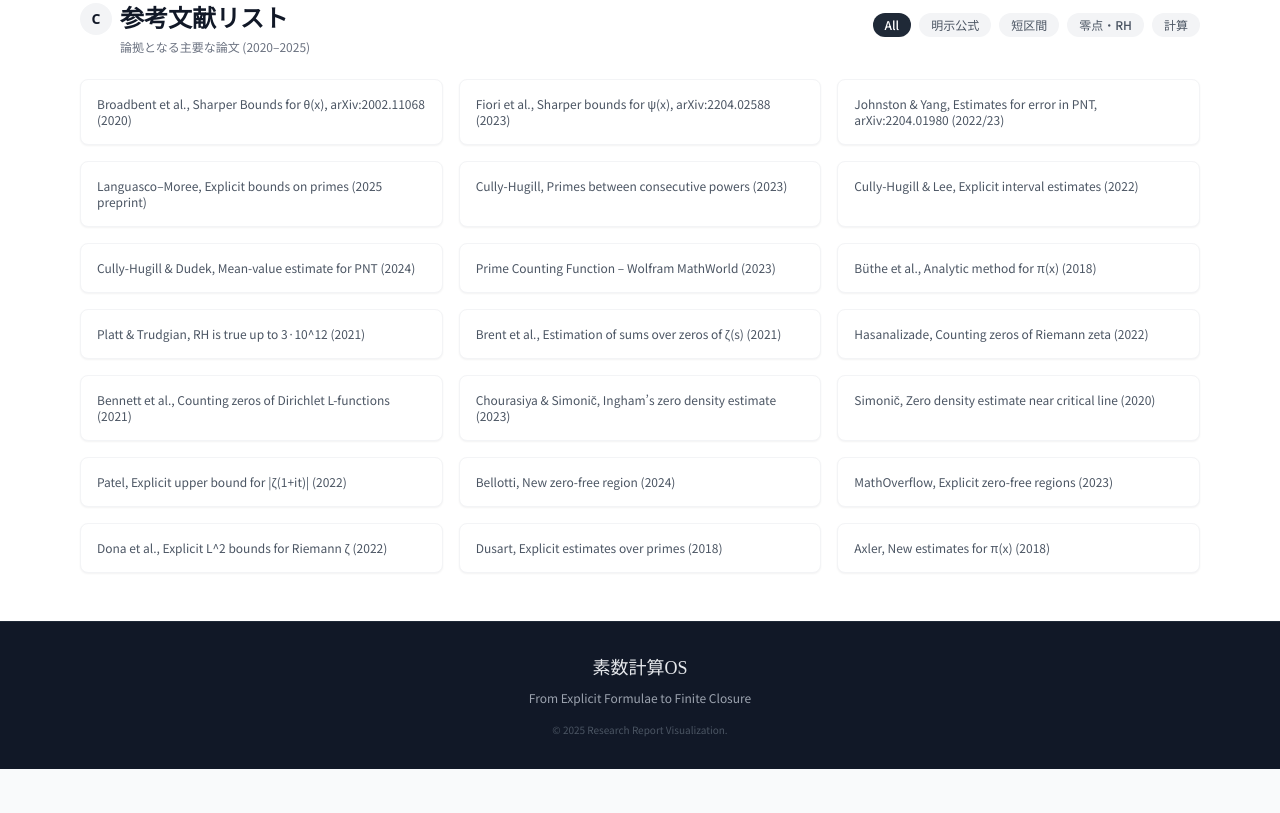
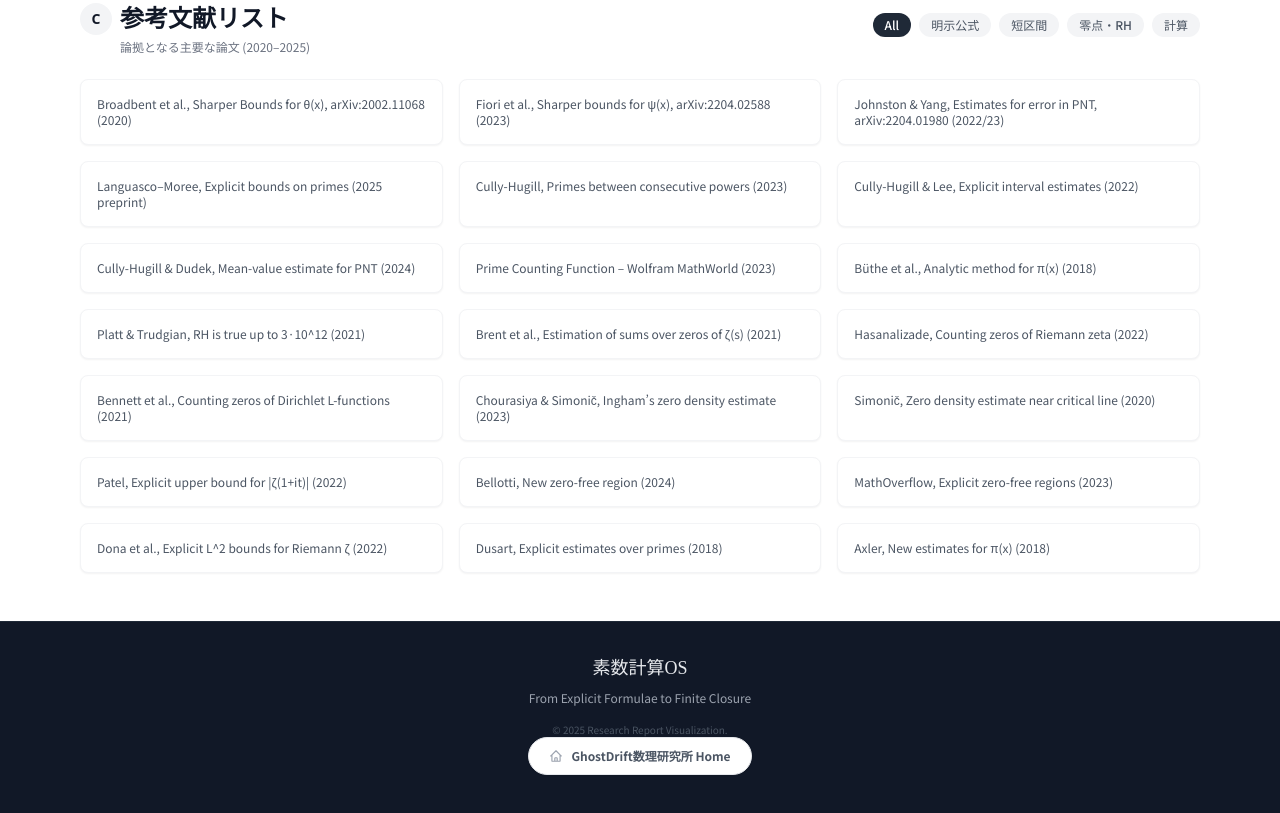
Before and after one commit to GhostDriftTheory/prime-os-explicit-map-JP, a plain HTML site: page index.html in a window 1280 px wide. Shown: the part 1770-2583 px from the top of the page. Before the commit the page ends 2539 px from the top, so only its background shows below. Drawn offline with nearby package versions, Linux system fonts and the light colour scheme.

Commit message:
Update index.html

```diff
--- a/index.html
+++ b/index.html
@@ -281,6 +281,13 @@
             <p class="text-xs mb-4">From Explicit Formulae to Finite Closure</p>
             <p class="text-[10px] text-gray-600">&copy; 2025 Research Report Visualization.</p>
         </div>
+        <div class="mb-8">
+            <a href="https://ghostdrifttheory.github.io/ghostdrifttheory.github.io-JP/" class="inline-flex items-center gap-2 px-5 py-2.5 bg-white border border-gray-200 rounded-full text-xs font-bold text-gray-600 hover:text-teal-700 hover:border-teal-200 hover:bg-teal-50/50 transition-all shadow-sm hover:shadow-md group">
+               <svg class="w-3.5 h-3.5 text-gray-400 group-hover:text-teal-600 transition-colors" fill="none" stroke="currentColor" viewBox="0 0 24 24"><path stroke-linecap="round" stroke-linejoin="round" stroke-width="2" d="M3 12l2-2m0 0l7-7 7 7M5 10v10a1 1 0 001 1h3m10-11l2 2m-2-2v10a1 1 0 01-1 1h-3m-6 0a1 1 0 001-1v-4a1 1 0 011-1h2a1 1 0 011 1v4a1 1 0 001 1m-6 0h6"></path></svg>
+                 GhostDrift数理研究所 Home
+             </a>
+        </div>
+
     </footer>
 
     <!-- JavaScript Logic -->
```
